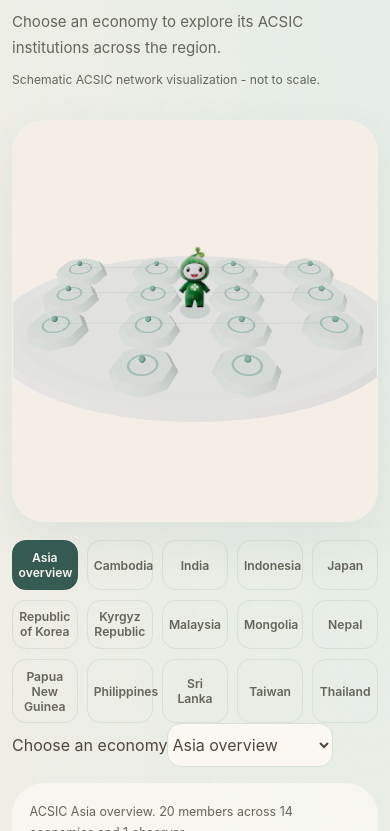
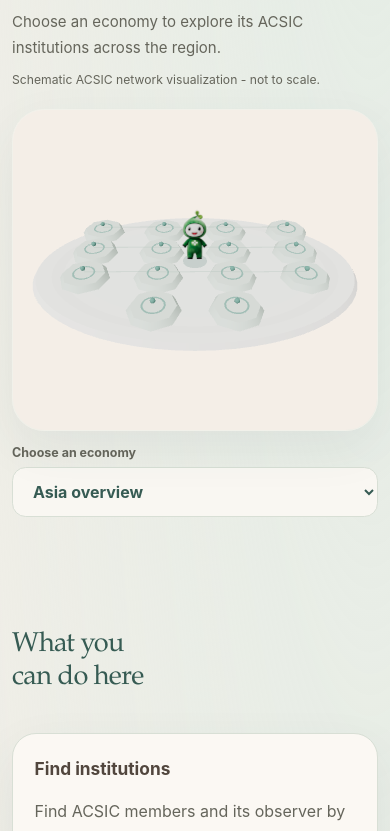
Before and after one commit to chaohuang-TW/acsic-knowledge-hub, a React (Vite) app: page /#/en/ in a window 390 px wide. Shown: the part 1013-1844 px from the top of the page. Built offline with nearby package versions, Linux system fonts and the light colour scheme.

Commit message:
style: harden mobile explorer layout

```diff
--- a/src/styles/theme.css
+++ b/src/styles/theme.css
@@ -976,3 +976,64 @@
     margin-top: -0.4rem;
   }
 }
+
+
+/* Mobile 3D explorer visual hardening */
+.network-mobile-economy-control {
+  display: none;
+}
+
+@media (max-width: 767px) {
+  .network-explorer-heading {
+    margin-bottom: 1.1rem;
+  }
+
+  .network-canvas-frame,
+  .network-canvas {
+    min-height: 350px;
+  }
+
+  .network-canvas-frame {
+    height: 352px;
+  }
+
+  .network-destination-controls {
+    display: none;
+  }
+
+  .network-mobile-economy-control {
+    display: grid;
+    gap: 0.45rem;
+    margin-top: 0.9rem;
+    color: var(--muted);
+    font-size: 0.78rem;
+    font-weight: 650;
+  }
+
+  .network-mobile-economy-control select {
+    width: 100%;
+    min-height: 50px;
+    padding: 0.75rem 2.7rem 0.75rem 1rem;
+    border: 1px solid var(--line);
+    border-radius: var(--radius-control);
+    background: color-mix(in srgb, var(--surface) 90%, var(--accent-soft));
+    color: var(--accent-strong);
+    font-size: 1rem;
+    font-weight: 650;
+  }
+
+  .network-panel-overview {
+    display: none;
+  }
+}
+
+@media (max-width: 390px) {
+  .network-canvas-frame,
+  .network-canvas {
+    min-height: 320px;
+  }
+
+  .network-canvas-frame {
+    height: 322px;
+  }
+}
```
